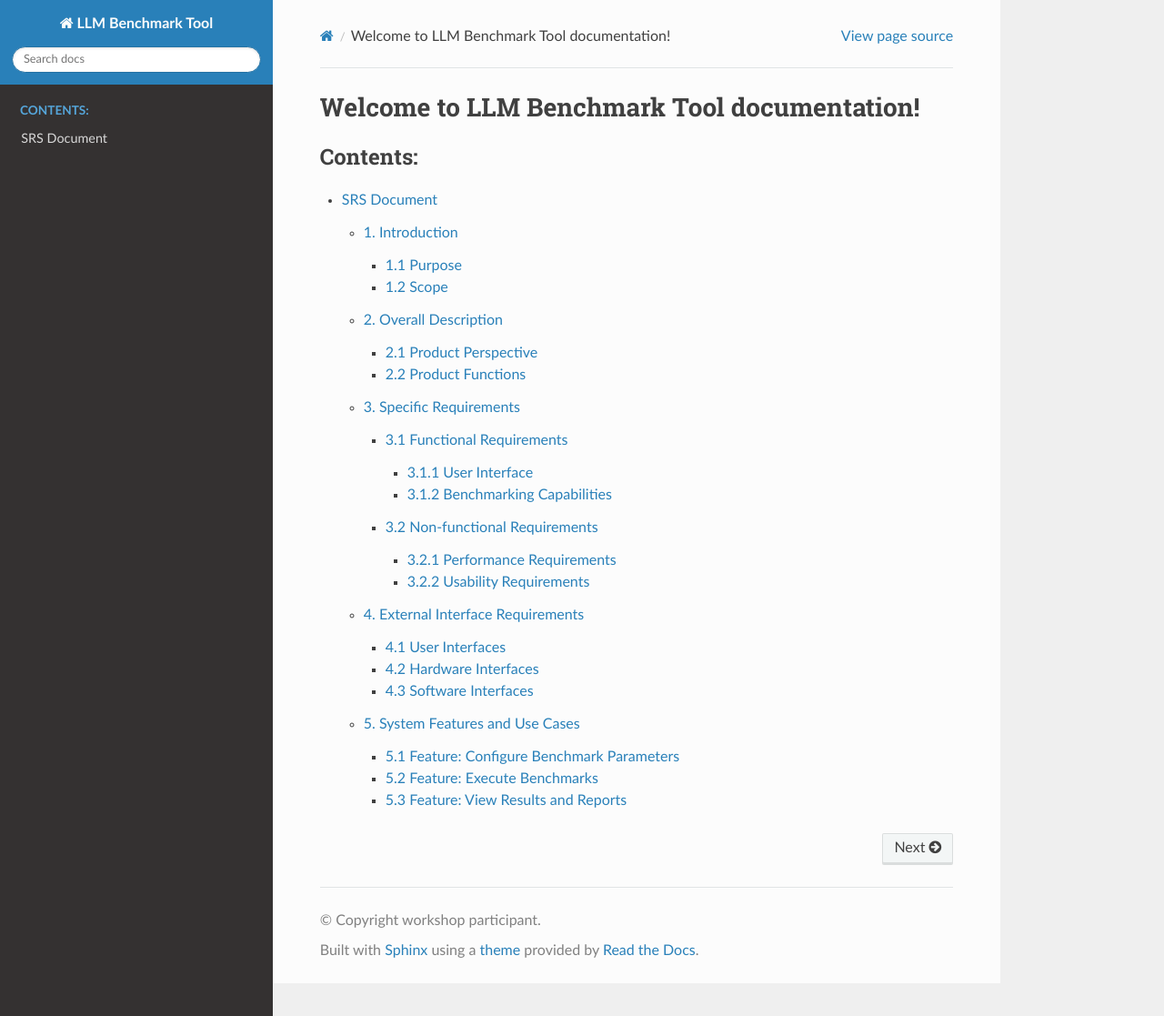
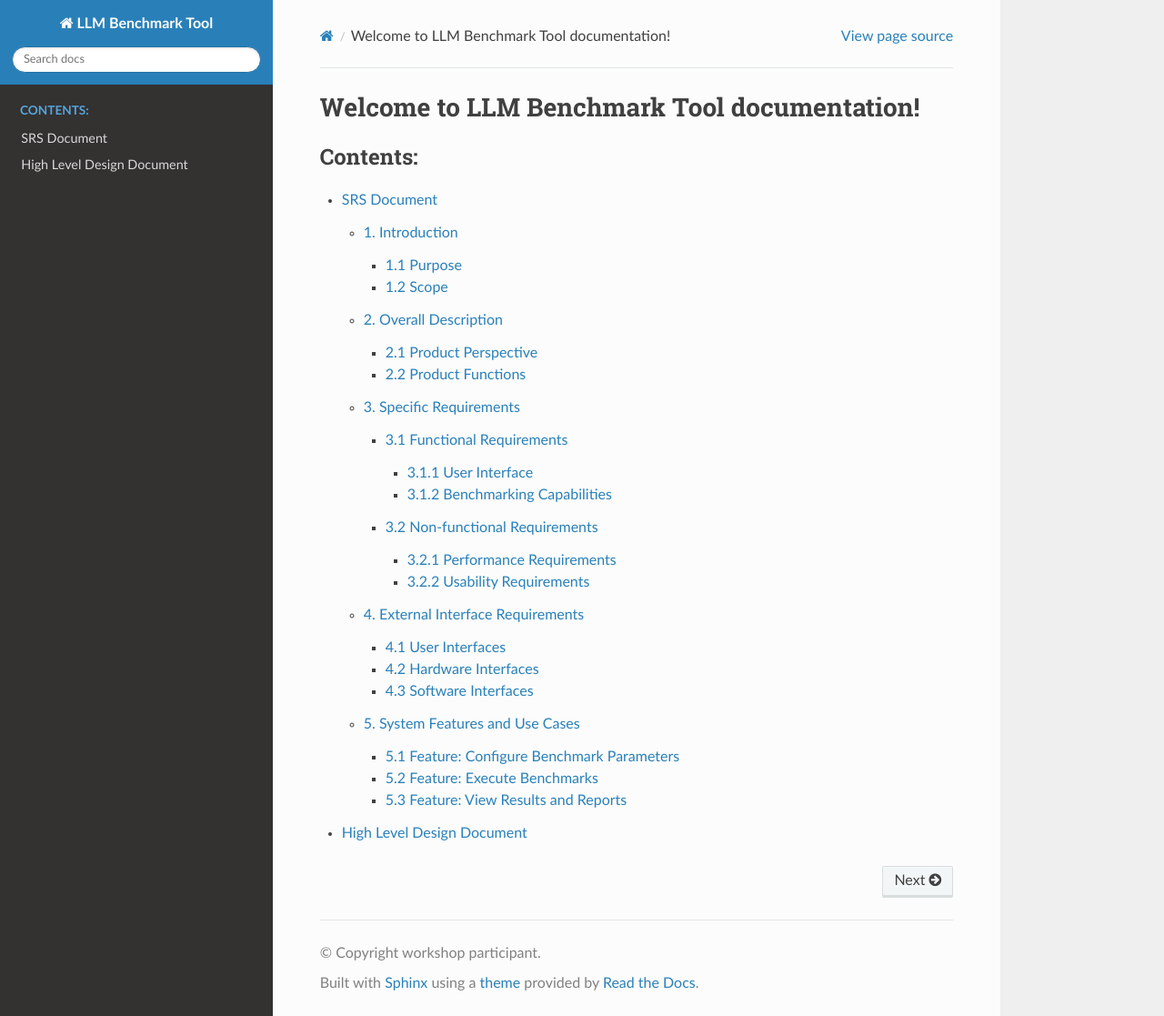
Before and after one commit to oanhtt13/Benchmark_Tool, a Sphinx documentation site: the page built from doc/index.rst, in a window 1280 px wide and 1117 px high. Shown: the whole window at 91% size. Built offline with Sphinx 7.4.7 and the Read the Docs theme 3.1.0, drawn with Linux system fonts in a browser that asks for light colours.

Commit message:
add file

```diff
--- /dev/null
+++ b/doc/architectureDesign.rst
@@ -0,0 +1,2 @@
+Architecture Design
+========================
--- /dev/null
+++ b/doc/hldDocument.rst
@@ -0,0 +1,2 @@
+High Level Design Document
+===============================
--- a/doc/index.rst
+++ b/doc/index.rst
@@ -11,3 +11,4 @@ Welcome to LLM Benchmark Tool documentation!
    :caption: Contents:
 
    srsDocument.rst
+   hldDocument.rst
```
